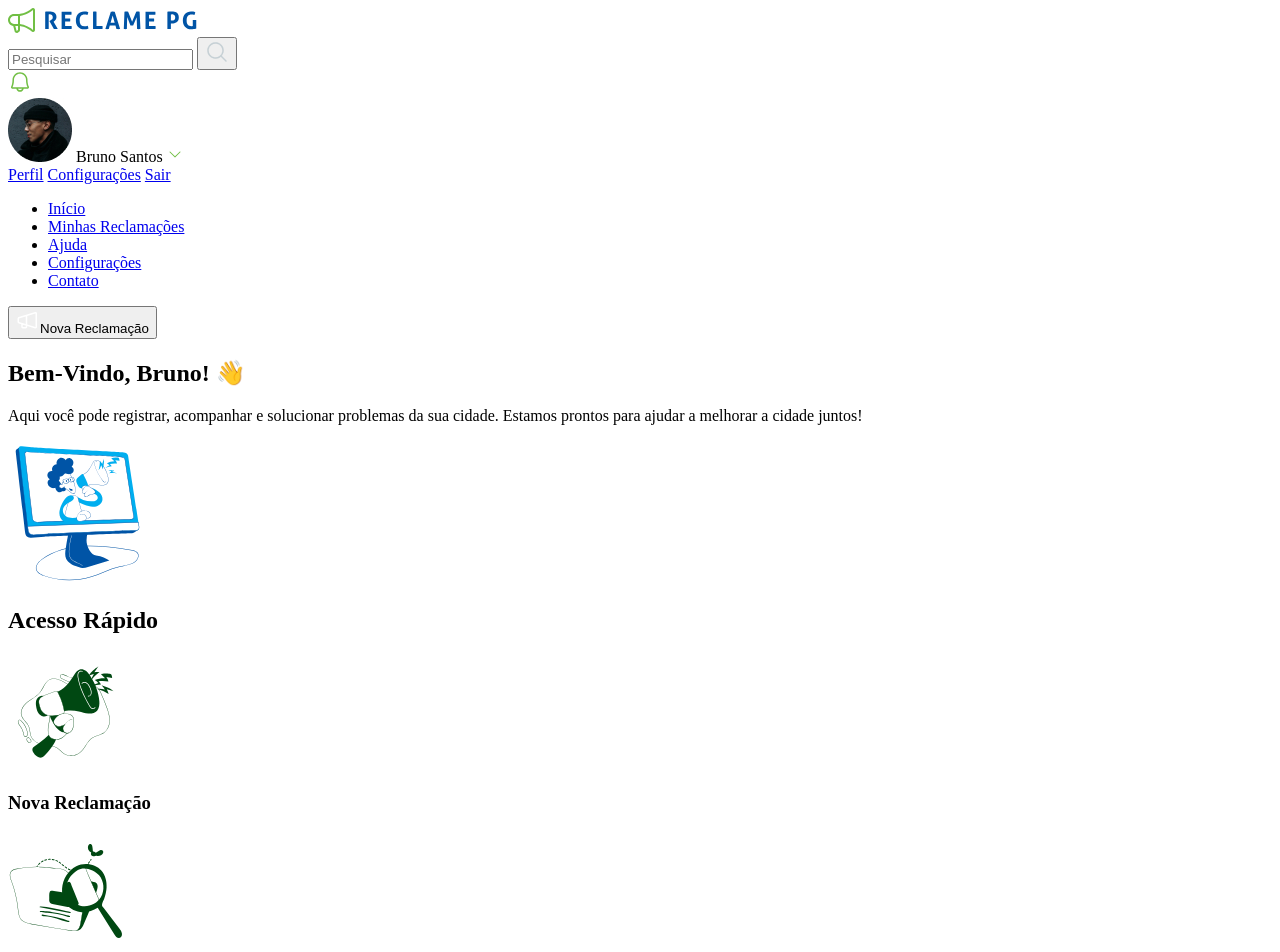
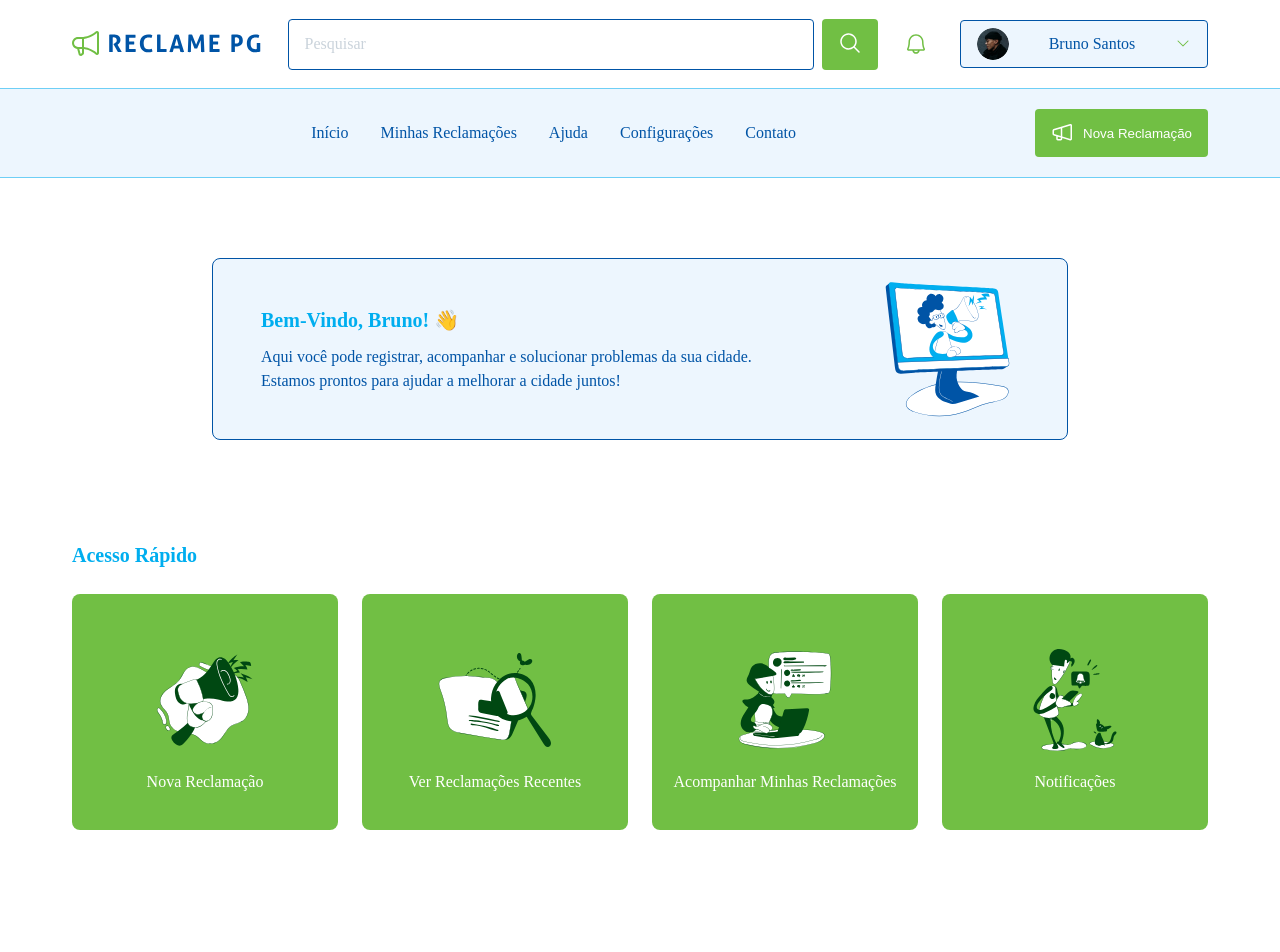
Before and after one commit to brunosantosdesign/reclame-pg, a plain HTML site: page pages/dashboard.html in a window 1280 px wide. Shown: the top 952 px of the page. After the commit the page ends 850 px from the top, so only its background shows below. Drawn offline with Linux system fonts and the light colour scheme; files whose address does not match are found by name; a web font is replaced by a local one.

Commit message:
incluido icon-busca.svg no dashboard.html e adicionado estilos no dashboard.css

```diff
--- a/css/dashboard.css
+++ b/css/dashboard.css
@@ -0,0 +1,337 @@
+@font-face {
+  font-family: 'Aller';
+  src: url(fontes/aller/Aller.ttf);
+}
+
+/* Reset básico */
+* {
+  margin: 0;
+  padding: 0;
+  box-sizing: border-box;
+  list-style: none;
+}
+
+a {
+  text-decoration: none;
+}
+
+body {
+  font-family: 'Aller', sans-serif;
+}
+
+h1, h2, h3, p, h4 {
+  margin: 0;
+}
+
+ul {
+  margin: 0;
+  padding: 0;
+}
+
+button {
+  border: 0;
+  background-color: transparent;
+  cursor: pointer;
+  transition: all .5s ease;
+}
+
+html {
+  font-size: 62.5%; /* 1rem = 10px */
+}
+
+/* Header */
+header {
+  display: flex;
+  justify-content: space-between;
+  align-items: center;
+  padding: 20px 72px;
+  background: var(--Auxiliares-Branco, #FFF);
+  color: #fff;
+  height: 88px;
+}
+
+/* header .logo img {
+    height: 40px;
+} */
+
+.search-bar form {
+  display: flex;
+  gap: 8px;
+
+}
+
+.search-bar input {
+  padding: 12px 16px;
+  border: none;
+  border-radius: 20px 0 0 20px;
+  outline: none;
+
+  width: 526px;
+  flex-shrink: 0;
+
+  font-size: 16px;
+  color: #0054A6;
+
+  border-radius: 4px;
+  border: 0.5px solid var(--Principal-Azul02, #0054A6);
+  background: var(--Auxiliares-Branco, #FFF);
+}
+
+.search-bar input::placeholder {
+  color: var(--Tons-de-Cinza-Cinza-Stroke, #CAD3DB);
+  font-family: Aller;
+  font-size: 16px;
+  font-style: normal;
+  font-weight: 400;
+  line-height: 150%; /* 24px */
+}
+
+.search-bar input:focus {
+  outline: none;
+  border: 1px solid var(--Principal-Azul01, #00AEEF);
+  box-shadow: 0px 0px 4px rgba(0, 174, 239, 0.5); /* Adiciona uma sombra leve para destacar o foco */
+}
+
+.search-bar button {
+  border: none;
+  padding: 12px 16px;
+  cursor: pointer;
+  border-radius: 4px;
+  background: var(--Principal-Verde02, #71BF44);
+}
+
+.search-bar button:hover {
+  background-color: #BED62F
+}
+
+.user-section {
+  display: flex;
+  align-items: center;
+  gap: 32px;
+  cursor: pointer;
+}
+
+.user-section img {
+  cursor: pointer;
+}
+
+.user-dropdown {
+  display: flex;
+  align-items: center;
+  justify-content:space-between;
+  gap: 8px;
+  cursor: pointer;
+
+  width: 248px;
+  height: 48px;
+  flex-shrink: 0;
+
+  border-radius: 4px;
+  border: 0.5px solid var(--Principal-Azul02, #0054A6);
+  background: #EDF6FE;
+
+  padding: 12px 16px;
+}
+
+.user-photo {
+  width: 32px;
+  height: 32px;
+  object-fit: cover;
+  border-radius: 50%;
+}
+
+.user-name {
+  color: var(--Principal-Azul02, #0054A6);
+  text-align: center;
+  font-family: Aller;
+  font-size: 16px;
+  font-style: normal;
+  font-weight: 400;
+  line-height: 150%; /* 24px */
+}
+
+.notification-icon {
+  width: 24px;
+  height: 24px;
+  object-fit: cover;
+}
+
+.notification-icon:hover {
+  transition: all .5s ease;
+  transform: scale(1.2);
+}
+
+/* Separador */
+
+.line {
+  width: 100%;
+  height: 1px;
+  background: var(--Segundaria-Azul01, #6ECFF6);
+  margin: 0;
+}
+
+/* NavBar */
+nav {
+  display: flex;
+  justify-content: space-between;
+  align-items: center;
+  background: #EDF6FE;
+  padding: 20px 72px;
+}
+
+.nav-links {
+  list-style: none;
+  display: flex;
+  align-items: center;
+  justify-content: center;
+  gap: 32px;
+  margin: 0 auto;
+}
+
+.nav-links a {
+  text-decoration: none;
+  color: var(--Principal-Azul02, #0054A6);
+  font-family: Aller;
+  font-size: 16px;
+  font-style: normal;
+  font-weight: 400;
+  line-height: 150%; /* 24px */
+  transition: all .5s ease;
+}
+
+.nav-links a:hover {
+  color: var(--Principal-Azul01, #00AEEF);
+}
+
+.new-complaint-btn {
+  border-radius: 4px;
+  background: var(--Principal-Verde02, #71BF44);
+  color: white;
+  padding: 12px 16px;
+  border: none;
+  border-radius: 4px;
+  display: flex;
+  align-items: center;
+  gap: 8px;
+  cursor: pointer;
+}
+
+.new-complaint-btn:hover {
+  background-color: #BED62F;
+}
+
+/* Main */
+
+main {
+  padding: 20px 72px;
+  display: flex;
+  flex-direction: column;
+  gap: 20px;
+  padding-top: 80px;
+}
+
+.welcome-section {
+  display: flex;
+  justify-content: space-between;
+  align-items: center;
+  background-color: #fff;
+  padding: 48px;
+
+  border-radius: 10px;
+  /* box-shadow: 0 2px 10px rgba(0, 0, 0, 0.1); */
+  margin-bottom: 20px;
+
+  width: 856px;
+  height: 182px;
+  flex-shrink: 0;
+  border-radius: 8px;
+  border: 1px solid var(--Principal-Azul02, #0054A6);
+  background: #EDF6FE;
+  margin: 0 auto;
+}
+
+.welcome-text h2 {
+  color: var(--Principal-Azul01, #00AEEF);
+  font-family: Aller;
+  font-size: 20px;
+  font-style: normal;
+  font-weight: 700;
+  line-height: 150%; /* 30px */
+}
+
+.welcome-text p {
+  margin-top: 10px;
+  line-height: 1.6;
+  width: 502px;
+  color: var(--Principal-Azul02, #0054A6);
+  font-family: Aller;
+  font-size: 16px;
+  font-style: normal;
+  font-weight: 400;
+  line-height: 150%; /* 24px */
+}
+
+.welcome-image img {
+  max-width: 100%;
+}
+
+
+/* Menu de Acesso Rápido */
+.quick-access {
+  border-radius: 10px;
+  padding-top: 80px;
+}
+
+.quick-access h2 {
+  margin-bottom: 24px;
+  color: #0056b3;
+  color: var(--Principal-Azul01, #00AEEF);
+  font-family: Aller;
+  font-size: 20px;
+  font-style: normal;
+  font-weight: 700;
+  line-height: 150%; /* 30px */
+}
+
+.quick-cards {
+  display: flex;
+  justify-content: space-between;
+  gap: 24px;
+}
+
+.quick-card {
+  flex: 1;
+  flex-direction: column;
+  padding: 48px 0px 36px 0px;
+  border-radius: 10px;
+  text-align: center;
+  cursor: pointer;
+  transition: all .5s ease;
+
+  width: 306px;
+  flex-shrink: 0;
+  border-radius: 8px;
+  background: var(--Principal-Verde02, #71BF44);
+}
+
+.quick-card:hover {
+  background: #BED62F;
+}
+
+.quick-card img {
+  /* height: 60px; */
+  margin-bottom: 10px;
+}
+
+.quick-card h3 {
+  color: var(--Auxiliares-Branco, #FFF);
+  font-family: Aller;
+  font-size: 16px;
+  font-style: normal;
+  font-weight: 400;
+  line-height: 150%; /* 24px */
+}
+
+.quick-card h3:hover {
+  color: #fff;
+}
--- a/pages/dashboard.html
+++ b/pages/dashboard.html
@@ -15,21 +15,21 @@
       <div class="search-bar">
         <form action="#">
           <input type="text" placeholder="Pesquisar">
-          <button type="submit"><img src="../img/dashboard/icons/icon-busca.png" alt="Icone de Pesquisa"></button>
+          <button type="submit"><img src="../img/dashboard/icons/icon-busca.svg" alt="Icone de Pesquisa"></button>
         </form>
       </div>
       <div class="user-section">
-          <img src="/img/dashboard/icons/icon-notificacao.svg" alt="">
+          <img src="/img/dashboard/icons/icon-notificacao.svg" alt="" class="notification-icon">
           <div class="user-dropdown">
               <img src="../img/dashboard/imagens/imagem-perfil.jpg" alt="Foto do Usuário" class="user-photo">
               <span class="user-name">Bruno Santos</span>
               <span class="dropdown-icon"><img src="../img/dashboard/icons/icon-dropdown.svg" alt=""></span>
               <!-- Dropdown Menu -->
-              <div class="dropdown-menu">
+              <!-- <div class="dropdown-menu">
                   <a href="#">Perfil</a>
                   <a href="#">Configurações</a>
                   <a href="#">Sair</a>
-              </div>
+              </div> -->
           </div>
       </div>
   </header>
```
Also changed, not shown: img/dashboard/icons/icon-busca.svg (added).
